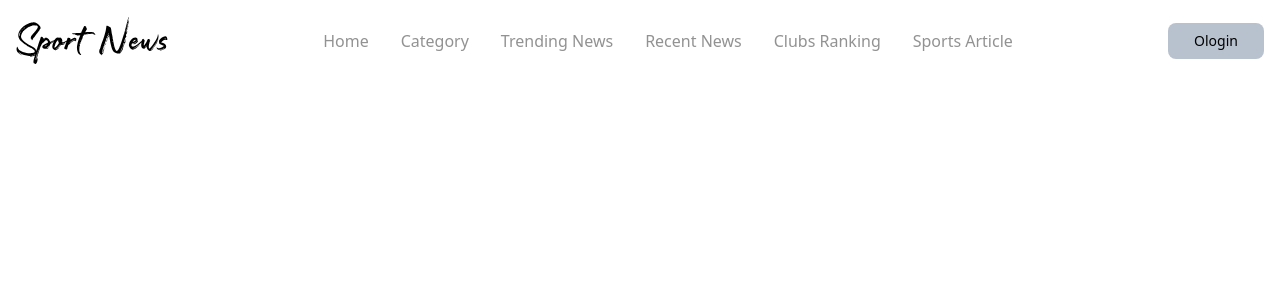
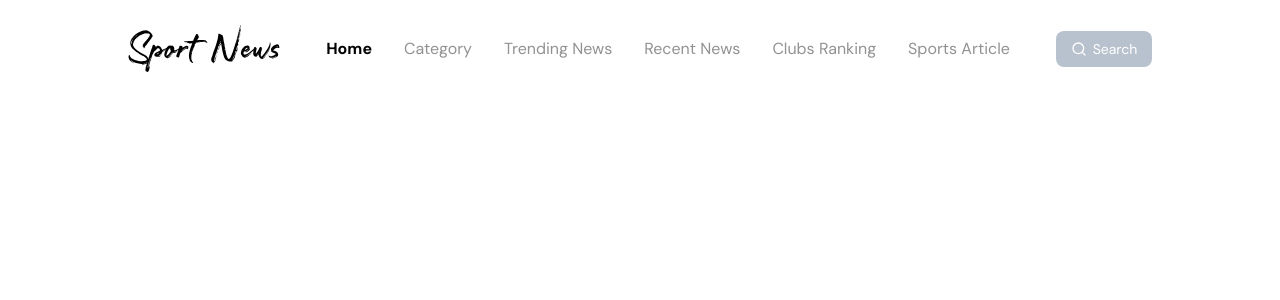
Before and after one commit to 0Flopper/sports-news-website-vue, a Vue app: page / in a window 1280 px wide. Shown: the top 300 px of the page. Built offline with nearby package versions, Linux system fonts and the light colour scheme.

Commit message:
Add  Custom Fonts

```diff
--- a/src/components/NavBar.vue
+++ b/src/components/NavBar.vue
@@ -1,29 +1,38 @@
 <template>
-    <header class="flex justify-between items-center p-4 bg-primary">
+    <header class="flex justify-between items-center py-6 px-32 bg-white font-DM-Sans">
+        <!-- Logo -->
         <img src="@/assets/SportNews.svg" alt="Logo">
+
+        <!-- Nav Bar -->
         <nav>
-            <ul class="flex text-[rgba(38,38,38,0.5)] text-base font-normal">
+            <ul class="flex text-[rgba(38,38,38,0.5)] text-base">
                 <li v-for="item in Menu" :key="item.name">
                     <a :href="item.href"
-                        class="block whitespace-nowrap px-4 "
+                        :class="{'font-bold text-black': item.name === 'Home'}"
+                        class="block whitespace-nowrap px-4"
                     >
                         {{ item.name }}
                     </a>
                 </li>
             </ul>
         </nav>
-        <button class=" rounded-lg w-24 h-9 flex justify-center items-center bg-[#B8C2CE] text-sm">
-            <div>
-                O
-            </div>
-            <div>
-                login
-            </div>
+
+        <!-- Search Button -->
+        <button class="rounded-lg w-24 h-9 bg-[#B8C2CE]">
+            <span class="flex justify-center items-center">
+                <!-- Search Icon -->
+                <Search size="16" color="white" class="mr-1.5"/>
+                <p class="text-white text-sm">Search</p>
+            </span>
         </button>
     </header>
 </template>
 
 <script setup>
+// Lucide Icons
+import { Search } from 'lucide-vue-next';
+
+// Defining the navbar items
 import { ref } from 'vue';
     const Menu =ref([
         {name:'Home' ,href:'#home'},
--- a/src/style.css
+++ b/src/style.css
@@ -1 +1,6 @@
+@import url('https://fonts.googleapis.com/css2?family=DM+Sans:ital,opsz,wght@0,9..40,100..1000;1,9..40,100..1000&display=swap');
 @import "tailwindcss";
+
+@theme {
+    --font-DM-Sans: DM Sans, "sans-serif";
+}
--- a/tailwind.config.js
+++ b/tailwind.config.js
@@ -4,7 +4,8 @@ module.exports = {
       "./src/**/*.{vue,js,ts,jsx,tsx}",
     ],
     theme: {
-      extend: {},
+      extend: {
+      },
     },
     plugins: [],
   };
```
